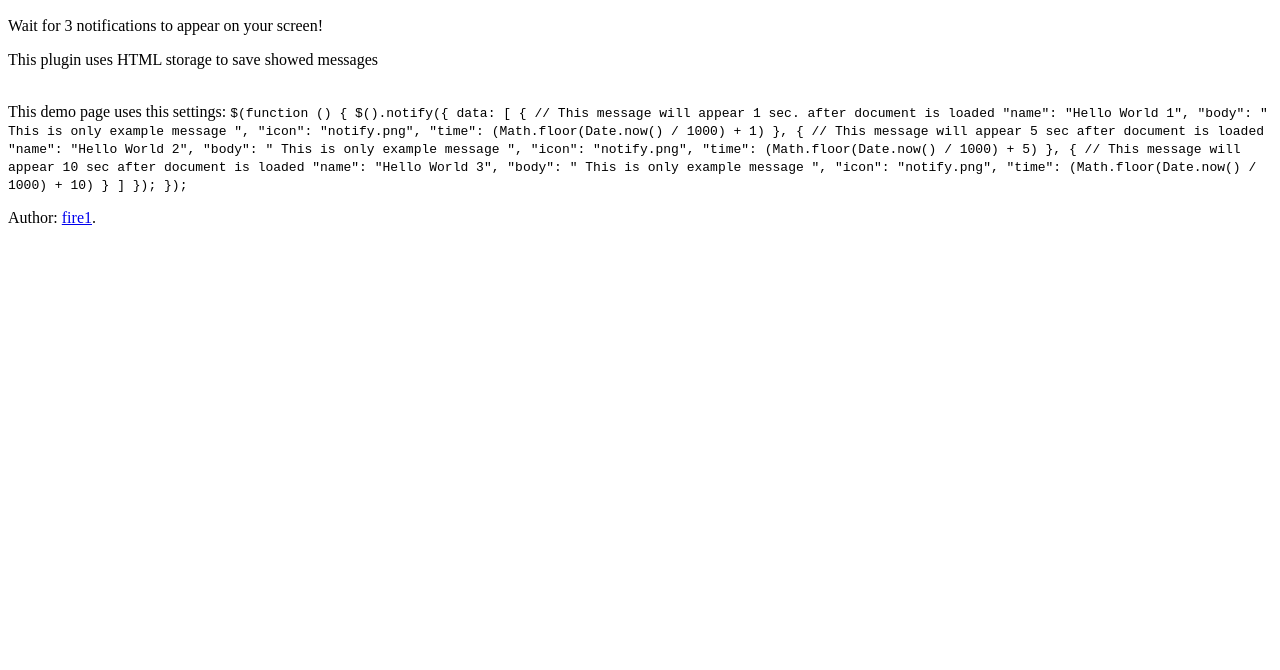
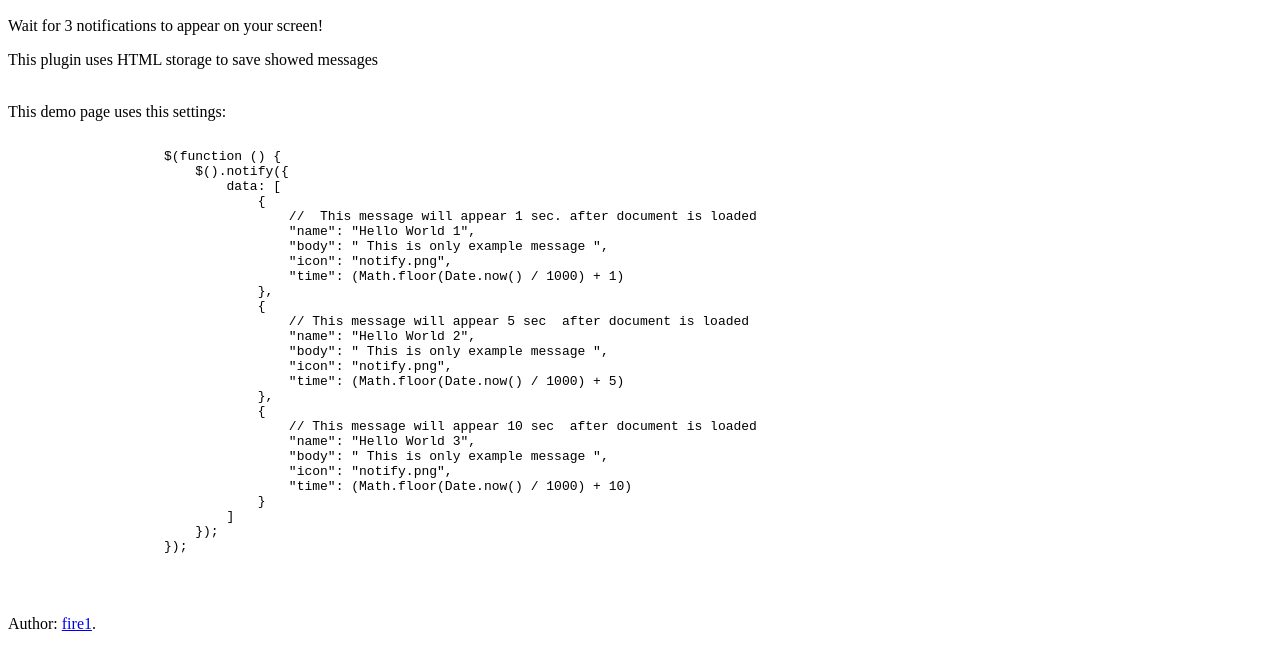
Before and after one commit to fire1/Notify, a plain HTML site: page index.html in a window 1280 px wide. Shown: the part 50-720 px from the top of the page. Drawn offline with nearby package versions, Linux system fonts and the light colour scheme.

Commit message:
Creating online demo

```diff
--- a/index.html
+++ b/index.html
@@ -27,7 +27,7 @@
 
             <br/>
             This demo page uses this settings:
-            <code>
+            <pre>
 
                     $(function () {
                         $().notify({
```
